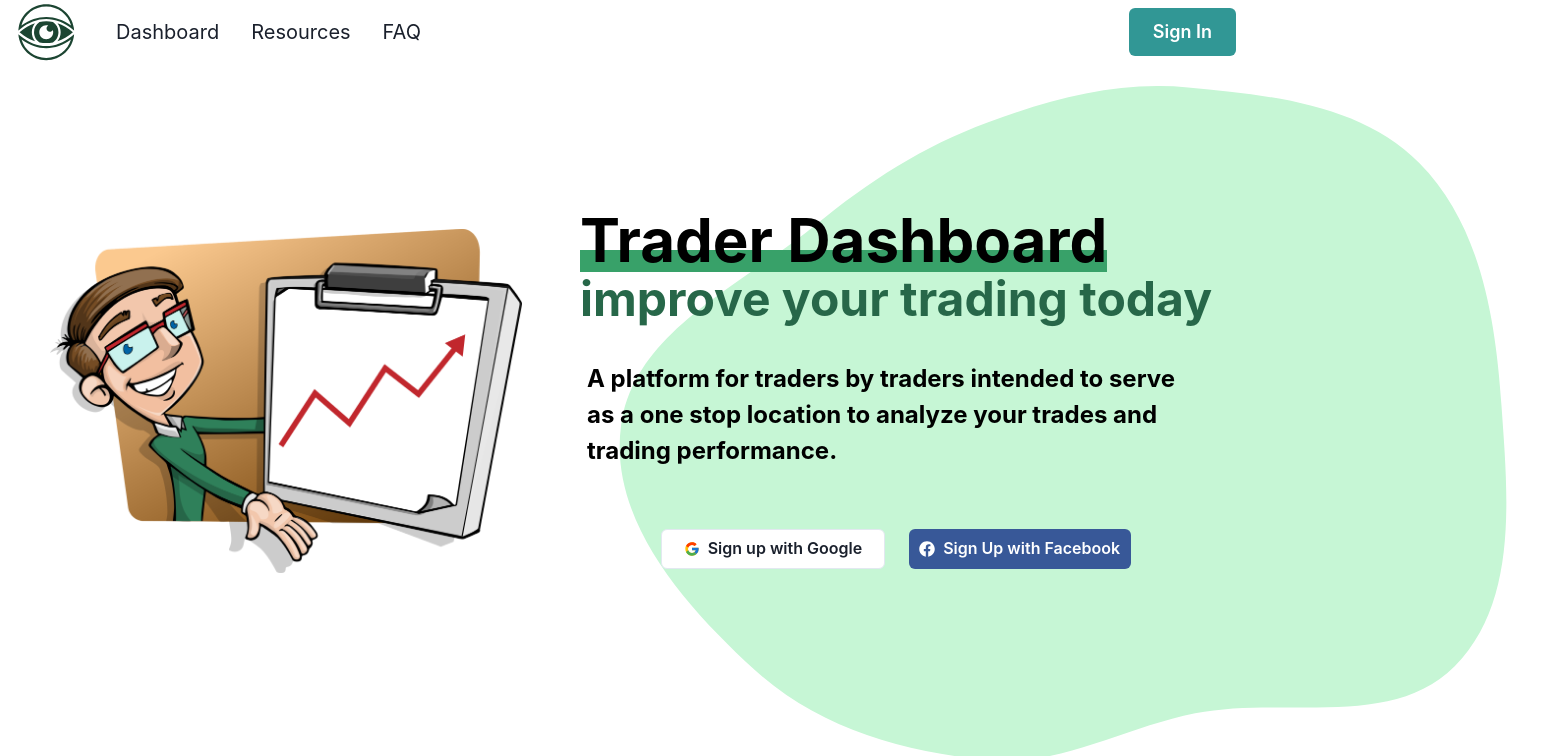
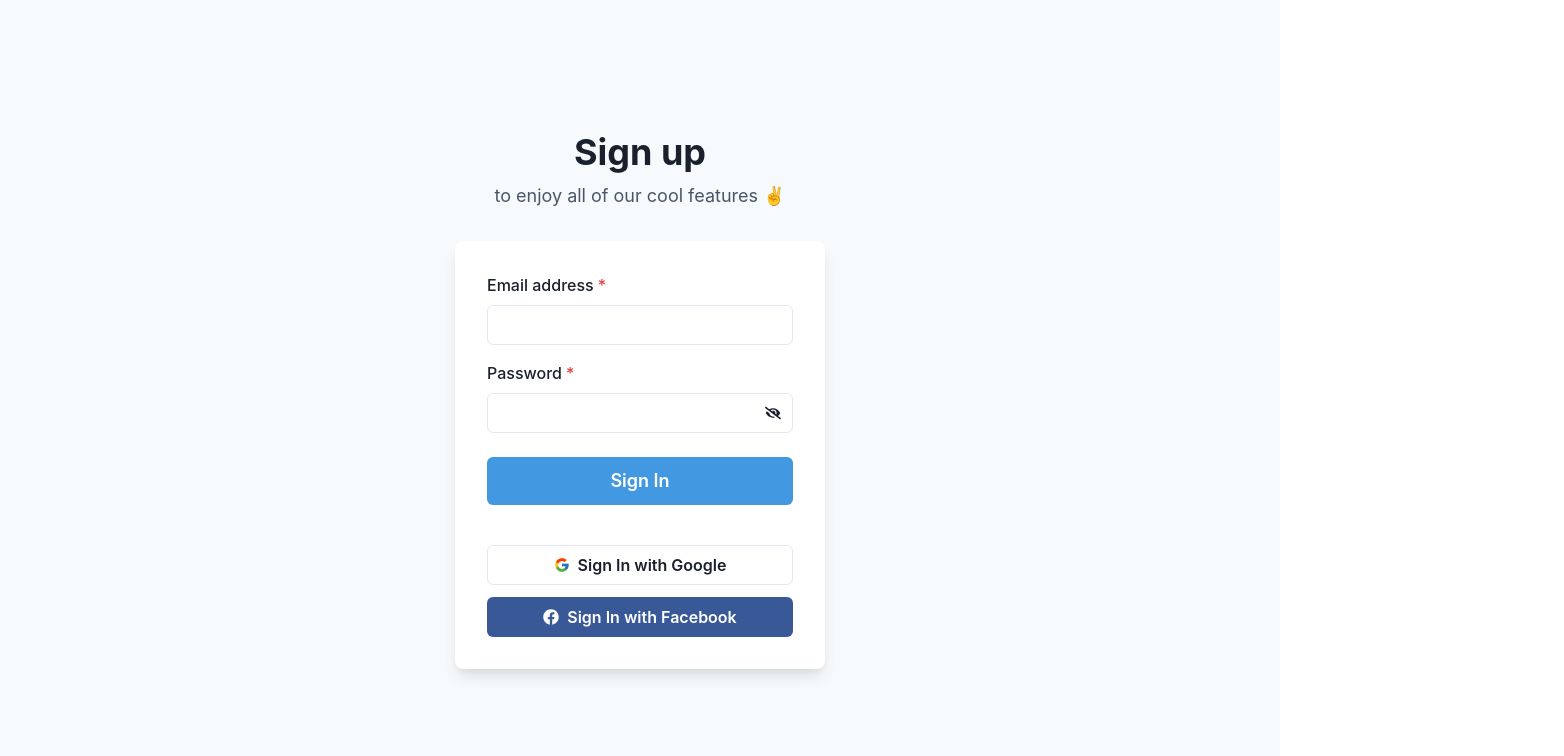
Before and after one commit to Ahmed-O/HabitsDashboard, a React (Create React App) app: page / in a window 1280 px wide. Shown: the top 756 px of the page, 1564 px wide, since content can reach past the window. Built offline with nearby package versions, Linux system fonts and the light colour scheme.

Commit message:
changed bg for hero and added sign in component

```diff
--- a/src/App.js
+++ b/src/App.js
@@ -24,6 +24,7 @@ import { ColorModeSwitcher } from './components/ColorModeSwitcher';
 import Navbar from './components/Navbar';
 import Landing from './components/Landing';
 import Hero from './components/Hero';
+import SignIn from './components/SignIn';
 import {
   HERO_BACKGROUND,
   MOUNTAIN_BG,
@@ -37,15 +38,15 @@ import {
 function App() {
   return (
     <ChakraProvider theme={theme}>
-      <Box
-        backgroundImage={BEARVBULL_BG}
-        //backgroundAttachment="fixed"
-        backgroundSize="contain"
+      {/* <Box
+        backgroundImage={MOUNTAIN_BG}
+        backgroundAttachment="fixed"
+        backgroundSize="cover"
       >
         <Navbar />
         <Hero />
-        <Hero />
-      </Box>
+      </Box> */}
+      <SignIn />
     </ChakraProvider>
   );
 }
--- a/src/components/Hero.js
+++ b/src/components/Hero.js
@@ -30,71 +30,9 @@ export default function Hero() {
       <Stack
         align={'center'}
         spacing={{ base: 8, md: 10 }}
-        py={{ base: 20, md: 28 }}
+        py={{ base: 10, md: 14 }}
         direction={{ base: 'column', lg: 'row' }}
       >
-        <Box
-          position={'relative'}
-          height={'350px'}
-          // rounded={'2xl'}
-          // boxShadow={'2xl'}
-          width={{ base: '100%', lg: '40%' }}
-          overflow={'hidden'}
-        >
-          <Image
-            alt={'Hero Image'}
-            fit={'contain'}
-            align={'center'}
-            w={'100%'}
-            h={'100%'}
-            src={'images/signinhero.png'}
-          />
-        </Box>
-
-        <Flex
-          flex={1}
-          justify={'center'}
-          align={'center'}
-          position={'relative'}
-          w={'full'}
-        >
-          <Blob
-            w={'150%'}
-            h={'150%'}
-            position={'absolute'}
-            top={'-20%'}
-            left={0}
-            zIndex={-1}
-            color={useColorModeValue('green.100', 'green.900')}
-          />
-          {/* <Box
-            position={'relative'}
-            minH={'450px'}
-            rounded={'2xl'}
-            boxShadow={'2xl'}
-            width={'full'}
-            overflow={'hidden'}
-          > */}
-          {/* <IconButton
-              aria-label={'Play Button'}
-              variant={'ghost'}
-              _hover={{ bg: 'transparent' }}
-              icon={<PlayIcon w={12} h={12} />}
-              size={'lg'}
-              color={'white'}
-              position={'absolute'}
-              left={'50%'}
-              top={'50%'}
-              transform={'translateX(-50%) translateY(-50%)'}
-            /> */}
-          {/* <Image
-              alt={'Hero Image'}
-              fit={'contain'}
-              align={'center'}
-              w={'100%'}
-              h={'100%'}
-              src={'images/signinhero.png'}
-            /> */}
         <Stack
           flex={1}
           spacing={{ base: 5, md: 10 }}
@@ -179,6 +117,69 @@ export default function Hero() {
             </Button>
           </Stack>
         </Stack>
+
+        <Flex
+          flex={1}
+          justify={'center'}
+          align={'center'}
+          position={'relative'}
+          w={'full'}
+        >
+          <Blob
+            w={'150%'}
+            h={'150%'}
+            position={'absolute'}
+            top={'-40%'}
+            left={0}
+            zIndex={-1}
+            color={useColorModeValue('green.100', 'green.900')}
+          />
+          {/* <Box
+            position={'relative'}
+            minH={'450px'}
+            rounded={'2xl'}
+            boxShadow={'2xl'}
+            width={'full'}
+            overflow={'hidden'}
+          > */}
+          {/* <IconButton
+              aria-label={'Play Button'}
+              variant={'ghost'}
+              _hover={{ bg: 'transparent' }}
+              icon={<PlayIcon w={12} h={12} />}
+              size={'lg'}
+              color={'white'}
+              position={'absolute'}
+              left={'50%'}
+              top={'50%'}
+              transform={'translateX(-50%) translateY(-50%)'}
+            /> */}
+          {/* <Image
+              alt={'Hero Image'}
+              fit={'contain'}
+              align={'center'}
+              w={'100%'}
+              h={'100%'}
+              src={'images/signinhero.png'}
+            /> */}
+          <Box
+            position={'relative'}
+            height={'350px'}
+            // rounded={'2xl'}
+            // boxShadow={'2xl'}
+            width={{ base: '100%', lg: '100%' }}
+            overflow={'hidden'}
+          >
+            <Image
+              alt={'Hero Image'}
+              fit={'contain'}
+              align={'center'}
+              w={'100%'}
+              h={'100%'}
+              src={'images/signinhero.png'}
+            />
+          </Box>
+
           {/* </Box> */}
         </Flex>
       </Stack>
--- /dev/null
+++ b/src/components/SignIn.js
@@ -0,0 +1,132 @@
+import {
+  Flex,
+  Box,
+  FormControl,
+  FormLabel,
+  Input,
+  InputGroup,
+  HStack,
+  InputRightElement,
+  Stack,
+  Button,
+  Heading,
+  Text,
+  Center,
+  useColorModeValue,
+  Link,
+} from '@chakra-ui/react';
+import { useState } from 'react';
+import { FaEye, FaEyeSlash } from 'react-icons/fa';
+import { FcGoogle } from 'react-icons/fc';
+import { FaFacebook } from 'react-icons/fa';
+
+export default function SignIn() {
+  const [showPassword, setShowPassword] = useState(false);
+
+  return (
+    <Flex
+      minH={'100vh'}
+      align={'center'}
+      justify={'center'}
+      bg={useColorModeValue('gray.50', 'gray.800')}
+    >
+      <Stack spacing={8} mx={'auto'} maxW={'lg'} py={12} px={6}>
+        <Stack align={'center'}>
+          <Heading fontSize={'4xl'} textAlign={'center'}>
+            Sign up
+          </Heading>
+          <Text fontSize={'lg'} color={'gray.600'}>
+            to enjoy all of our cool features ✌️
+          </Text>
+        </Stack>
+        <Box
+          rounded={'lg'}
+          bg={useColorModeValue('white', 'gray.700')}
+          boxShadow={'lg'}
+          p={8}
+        >
+          <Stack spacing={4}>
+            {/* <HStack>
+              <Box>
+                <FormControl id="firstName" isRequired>
+                  <FormLabel>First Name</FormLabel>
+                  <Input type="text" />
+                </FormControl>
+              </Box>
+              <Box>
+                <FormControl id="lastName">
+                  <FormLabel>Last Name</FormLabel>
+                  <Input type="text" />
+                </FormControl>
+              </Box>
+            </HStack> */}
+            <FormControl id="email" isRequired>
+              <FormLabel>Email address</FormLabel>
+              <Input type="email" />
+            </FormControl>
+            <FormControl id="password" isRequired>
+              <FormLabel>Password</FormLabel>
+              <InputGroup>
+                <Input type={showPassword ? 'text' : 'password'} />
+                <InputRightElement h={'full'}>
+                  <Button
+                    variant={'ghost'}
+                    onClick={() =>
+                      setShowPassword(showPassword => !showPassword)
+                    }
+                  >
+                    {showPassword ? (
+                      <Box>
+                        <FaEye />
+                      </Box>
+                    ) : (
+                      <Box>
+                        <FaEyeSlash />
+                      </Box>
+                    )}
+                  </Button>
+                </InputRightElement>
+              </InputGroup>
+            </FormControl>
+            <Stack spacing={10} pt={2}>
+              <Button
+                loadingText="Submitting"
+                size="lg"
+                bg={'blue.400'}
+                color={'white'}
+                _hover={{
+                  bg: 'blue.500',
+                }}
+              >
+                Sign In
+              </Button>
+            </Stack>
+            <Stack pt={6} gap={3}>
+              {/* Google */}
+              <Button
+                w={'full'}
+                variant={'outline'}
+                leftIcon={<FcGoogle />}
+                backgroundColor="white"
+              >
+                <Center>
+                  <Text>Sign In with Google</Text>
+                </Center>
+              </Button>
+              {/* Facebook */}
+              <Button
+                w={'full'}
+                colorScheme={'facebook'}
+                leftIcon={<FaFacebook />}
+              >
+                <Center>
+                  <Text>Sign In with Facebook</Text>
+                </Center>
+              </Button>
+            </Stack>
+          </Stack>
+        </Box>
+      </Stack>
+    </Flex>
+  );
+}
```
Lines whose indentation alone changed are shown as unchanged.
